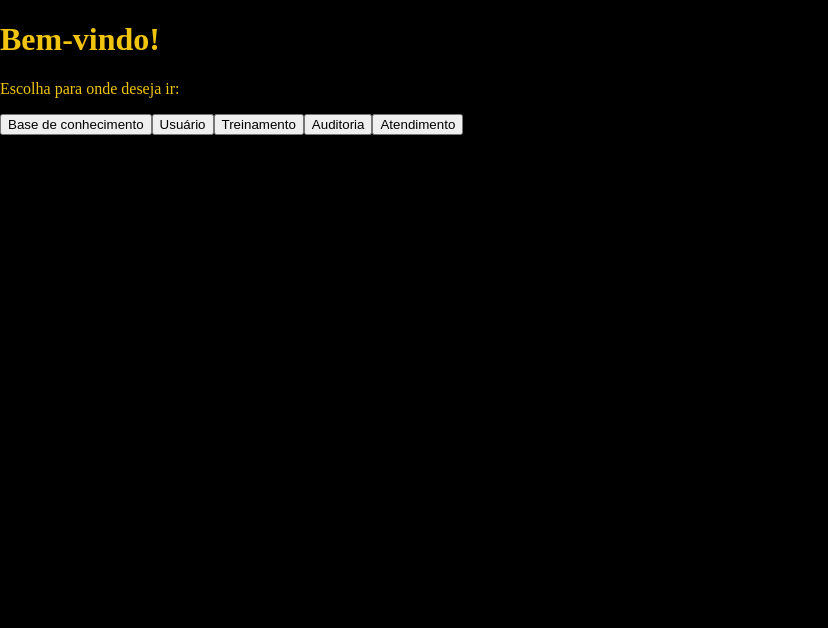
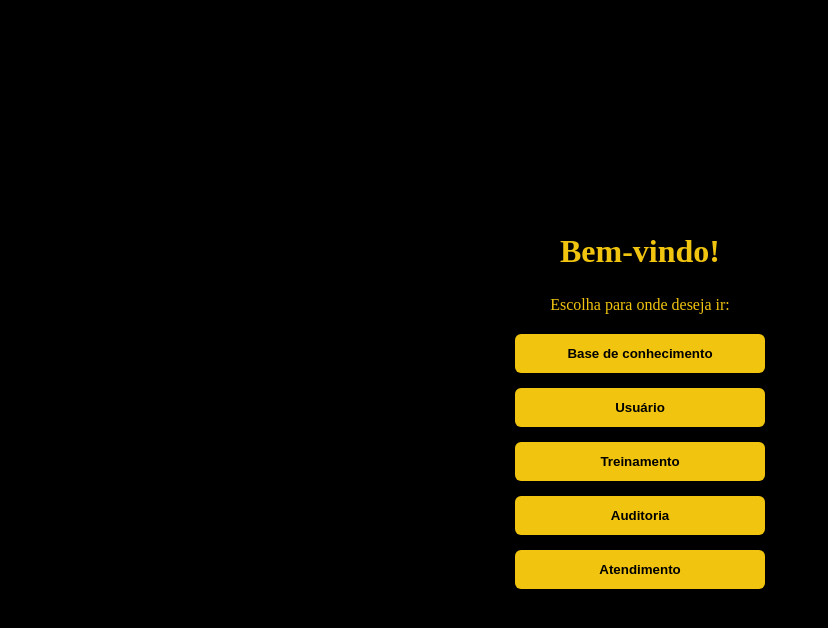
Before and after one commit to Wertco-Bombas/Wertco, a Next.js app: page /dashboard in a window 1280 px wide. Shown: the top 628 px of the page, without its empty margins (0-828 px from the left). Built offline with nearby package versions, Linux system fonts and the light colour scheme.

Commit message:
Update style.css

```diff
--- a/styles/style.css
+++ b/styles/style.css
@@ -10,13 +10,13 @@ html, body {
 
 /* Login */
 .login-container {
-  min-height: 100vh;  /* ocupa toda a tela */
+  min-height: 100vh;
   width: 100%;
   display: flex;
   flex-direction: column;
-  justify-content: center; /* centraliza vertical */
-  align-items: center;     /* centraliza horizontal */
-  background-color: #000;  /* fundo preto */
+  justify-content: center;
+  align-items: center;
+  background-color: #000;
 }
 
 .login-container h1 {
@@ -25,8 +25,8 @@ html, body {
 
 .login-form {
   display: flex;
-  flex-direction: column; /* inputs em coluna */
-  gap: 15px;              /* espaço entre campos */
+  flex-direction: column;
+  gap: 15px;
   width: 300px;
 }
 
@@ -52,3 +52,45 @@ html, body {
 .login-form button:hover {
   background: #d4ac0d;
 }
+
+/* Dashboard */
+.dashboard-container {
+  min-height: 100vh;
+  display: flex;
+  flex-direction: column;
+  justify-content: center;
+  align-items: center;
+  background-color: #000;
+  color: #f1c40f;
+  text-align: center;
+}
+
+.dashboard-container h1 {
+  margin-bottom: 10px;
+}
+
+.dashboard-container p {
+  margin-bottom: 20px;
+}
+
+.dashboard-buttons {
+  display: flex;
+  flex-direction: column;
+  gap: 15px;
+  width: 250px;
+}
+
+.dashboard-buttons button {
+  padding: 12px;
+  border-radius: 6px;
+  border: none;
+  background: #f1c40f;
+  color: #000;
+  font-weight: bold;
+  cursor: pointer;
+  transition: background 0.3s;
+}
+
+.dashboard-buttons button:hover {
+  background: #d4ac0d;
+}
```
